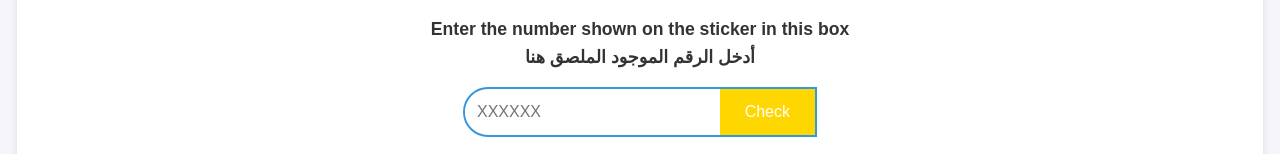
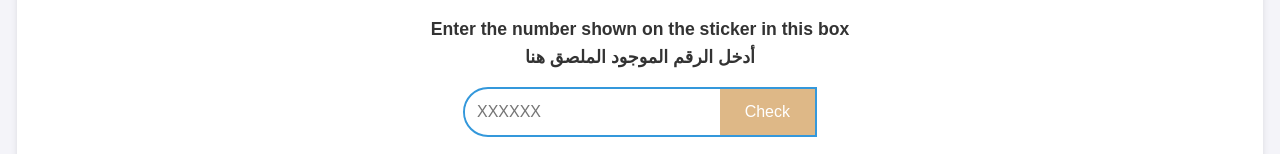
Before and after one commit to Jwad7733/github-workflows, a plain HTML site: page index.html in a window 1280 px wide. Both pictures are taken after a click on the button "Check". Shown: the part 615-769 px from the top of the page. Drawn offline with Linux system fonts and the light colour scheme.

Commit message:
Update index.html

```diff
--- a/index.html
+++ b/index.html
@@ -252,7 +252,7 @@
                 }
 
                 // إعادة لون الزر الأصلي
-                button.style.backgroundColor = "#FFD700";
+                button.style.backgroundColor = "#DEB887";
                 button.style.color = "white";
             }, 500);
         }
```
